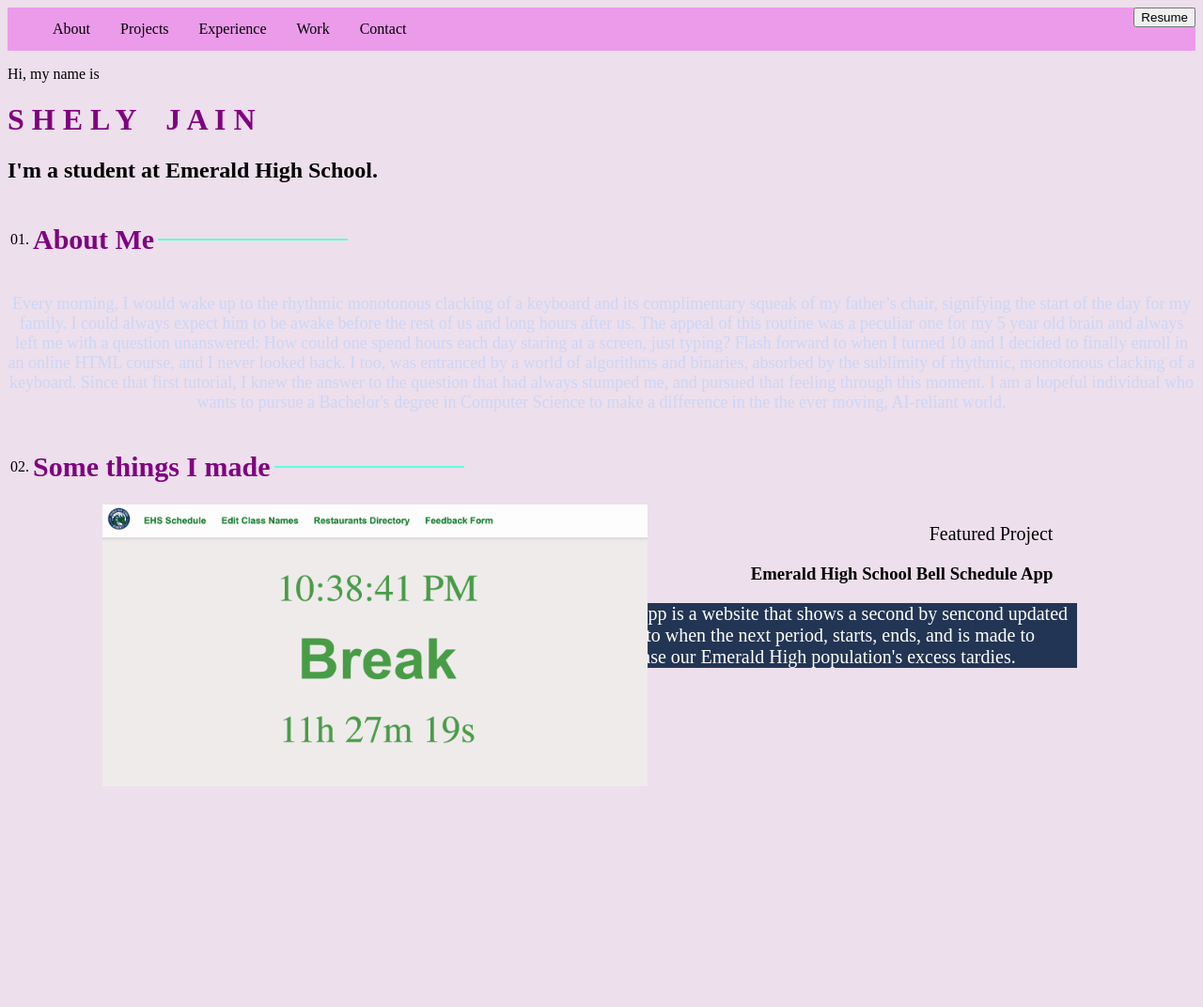
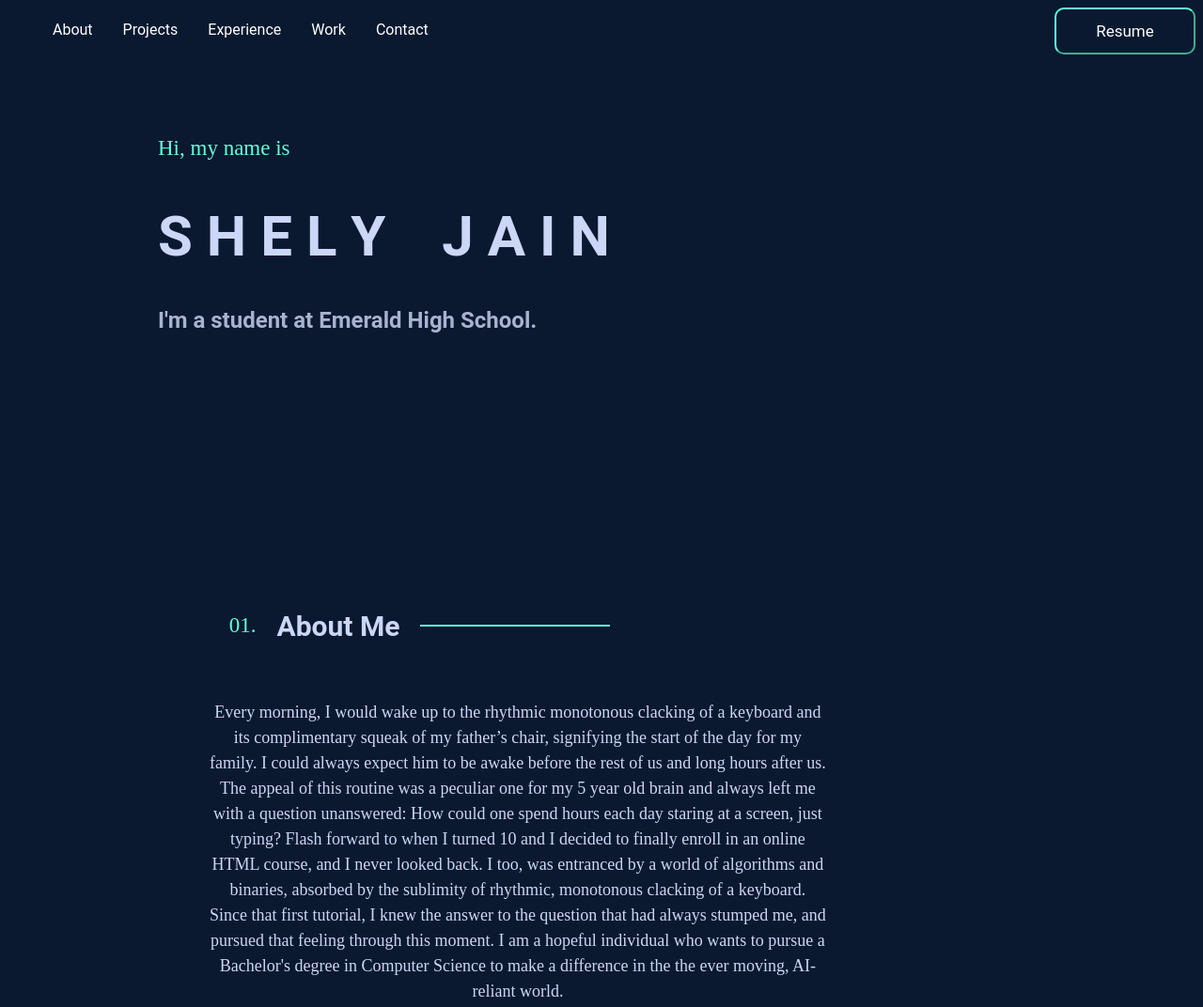
Before and after one commit to shelyjain/portfolio, a plain HTML site: page index.html in a window 1280 px wide. Shown: the top 1072 px of the page at 94% size. Before the commit the page ends 837 px from the top, so only its background shows below. Drawn offline with Linux system fonts and the light colour scheme.

Commit message:
Update indexStyle.css

```diff
--- a/indexStyle.css
+++ b/indexStyle.css
@@ -1,17 +1,18 @@
 h1{
-    color: purple;
+    font-family: 'Roboto';
+    color: #ccd6f6;
+    font-size: 60px;
 }
 ul{
     list-style-type: none;
     margin: 0;
     padding: 0;
     overflow: hidden;
-    background-color: #eb9bea;
     position: sticky;
-    top: 0;
 }
 li{
     float:inline-start;
+    font-family: 'Roboto';
 }
 li a{
     display: block;
@@ -19,15 +20,81 @@ li a{
     text-align: center;
     padding: 14px 16px;
     text-decoration: none;
+        color: #ffff;
 }
 li a:hover{
-    background-color: #edccec;
-}
-body{
-    background-color: #eddfec;
+    color: #64ffda;
+    border-radius: 10px;
 }
 .card{
     border-color: black;
     border-radius: 5px;
 
 }
+button{
+    font-family: 'Roboto';
+    font-size: 17px;
+    border: 4%;
+    border-radius: 10px;
+    width: 150px;
+    height: 50px;
+    background-color:#0a192f;
+    color: white;
+    border-color: #64ffda;
+}
+button:hover{
+    color:#64ffda;
+}
+
+body{
+    background-color: #0a192f;
+}
+
+.container {
+    margin-top: 50px;
+    margin-left: 150px;
+    padding: 10px;
+    border-radius: 5px;
+}
+
+p{
+    font-size: 23px;
+    color: #64ffda;
+    line-height: 1.5;
+}
+h2{
+    color: #a8b2d1;
+    font-family: 'Roboto';
+}
+.about {
+    margin-top: 250px; /* Adjust the value to increase or decrease the space */
+    margin-left:5%;
+    margin-right: 35%;
+}
+
+.about-title{
+    font-size: 40px;
+}
+.about-content{
+    color: #ccd6f6;
+}
+table {
+    border-spacing: 20px;
+    padding-bottom: 0%;
+  }
+
+.projects{
+    width:  674px;
+    height: 330.19px;
+}
+.project-description{
+    box-shadow: 0 10px 30px -15px var(--navy-shadow);
+    transition: var(--transition);
+    position: relative;
+    z-index: 2;
+    padding: 25px;
+    margin-top: -30px;
+}
+h3{
+    color: #ffff;
+}
```
